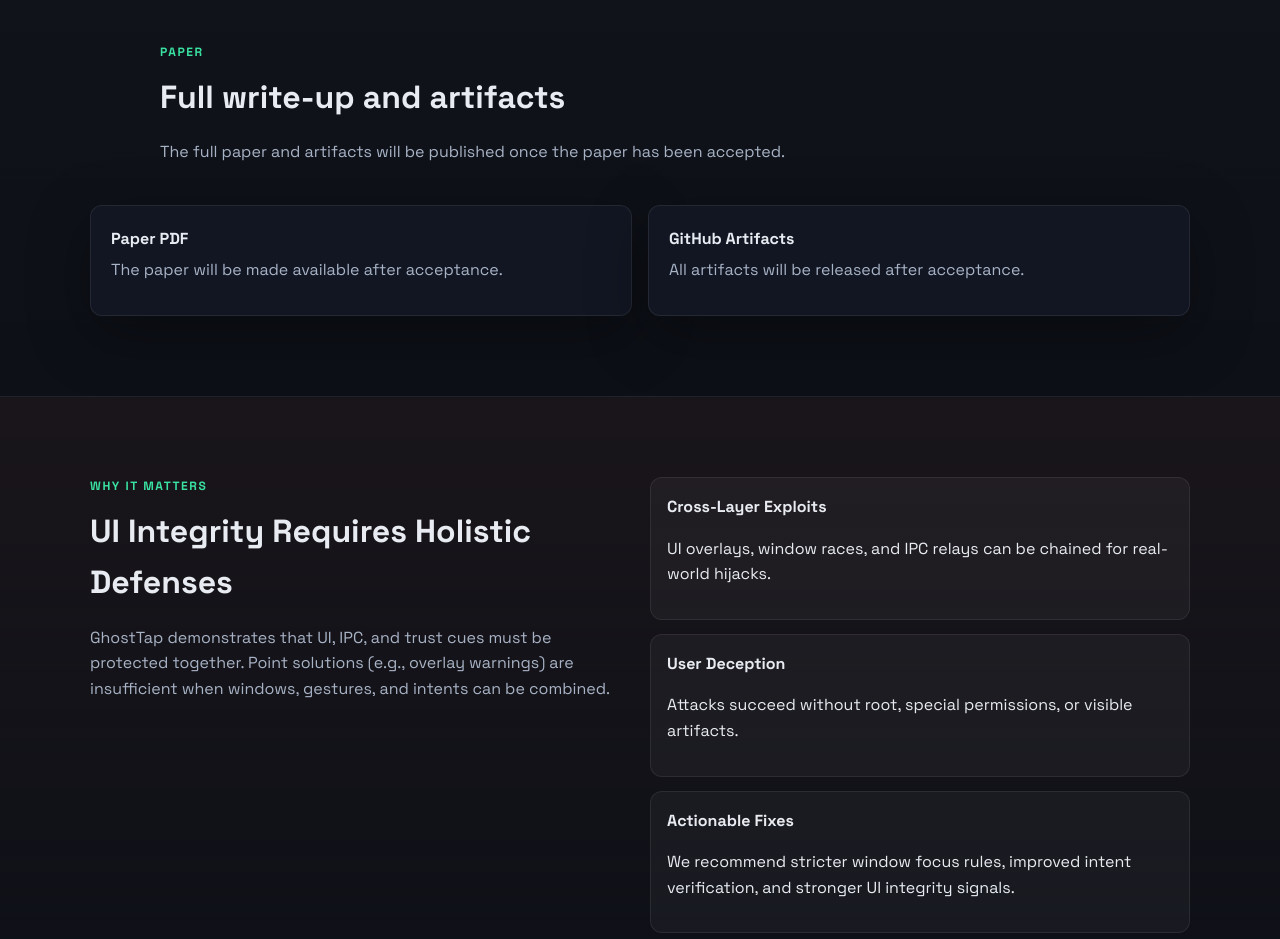
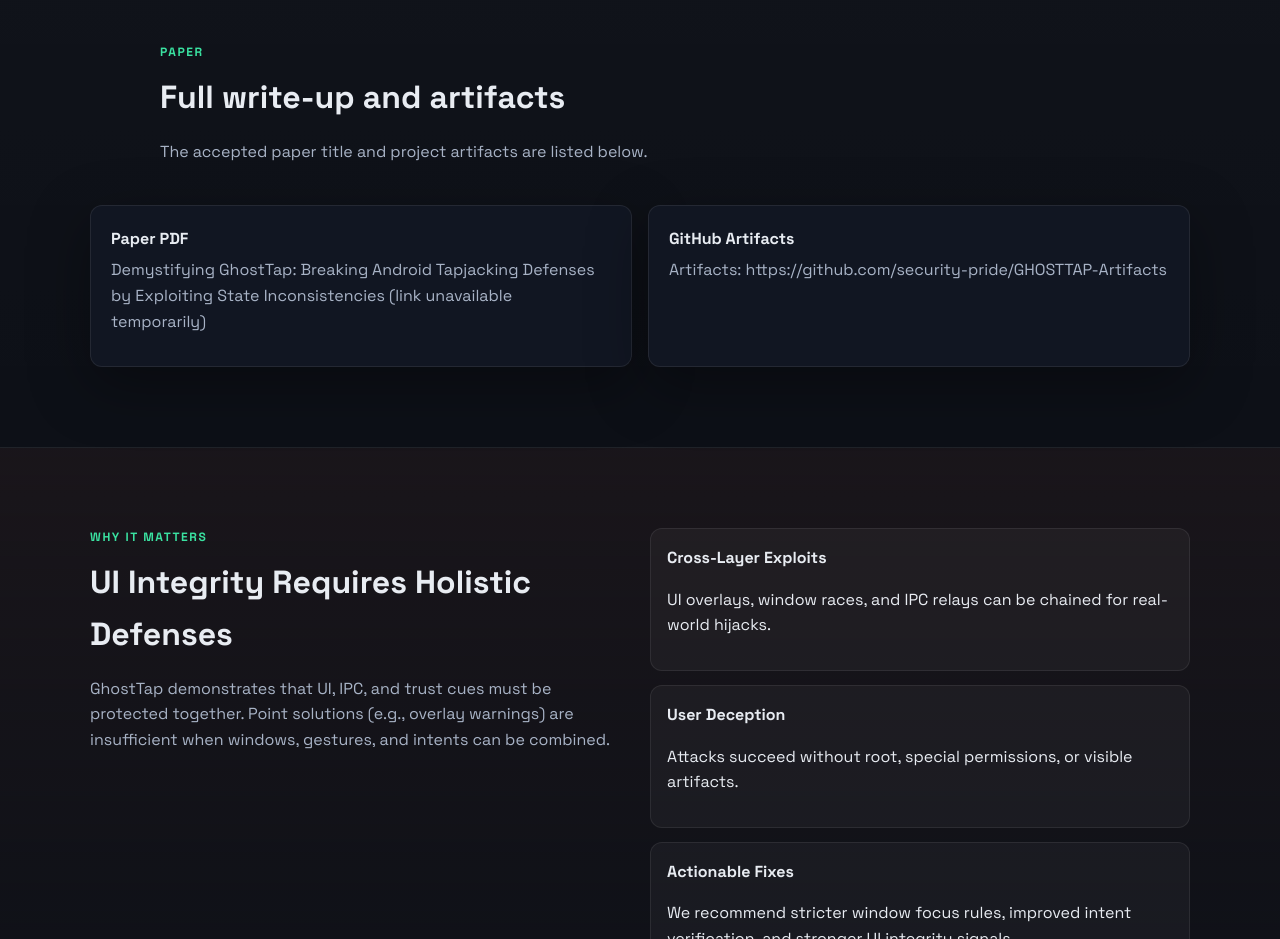
Before and after one commit to GhostTap-android/ghosttap-android.github.io, a plain HTML site: page index.html in a window 1280 px wide. Shown: the part 3200-4139 px from the top of the page. Drawn offline with Linux system fonts and the light colour scheme.

Commit message:
update paper and artifacts

```diff
--- a/index.html
+++ b/index.html
@@ -142,16 +142,16 @@
       <div class="section-head">
         <p class="eyebrow">Paper</p>
         <h2>Full write-up and artifacts</h2>
-  <p class="section-text">The full paper and artifacts will be published once the paper has been accepted.</p>
+  <p class="section-text">The accepted paper title and project artifacts are listed below.</p>
       </div>
       <div class="paper-grid">
         <div class="paper-card">
           <div class="paper-title">Paper PDF</div>
-          <p>The paper will be made available after acceptance.</p>
+          <p>Demystifying GhostTap: Breaking Android Tapjacking Defenses by Exploiting State Inconsistencies (link unavailable temporarily)</p>
         </div>
         <div class="paper-card">
           <div class="paper-title">GitHub Artifacts</div>
-          <p>All artifacts will be released after acceptance.</p>
+          <p>Artifacts: https://github.com/security-pride/GHOSTTAP-Artifacts</p>
         </div>
       </div>
     </section>
```
